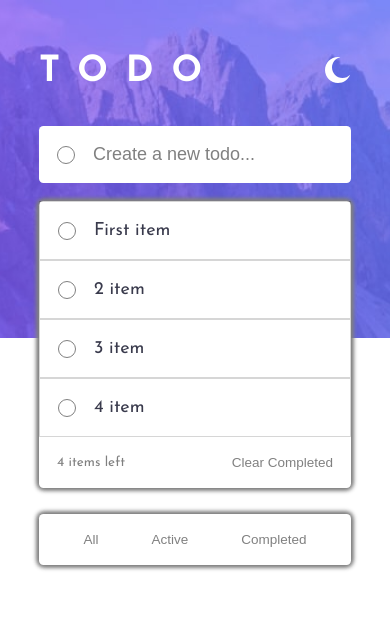
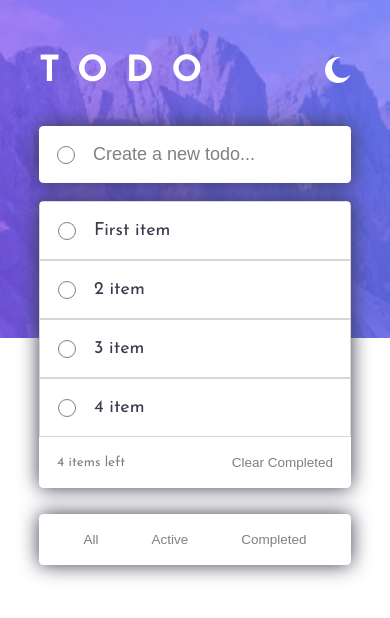
Before and after one commit to GSG-G9/ow-todo-app-hassanelnajjar, a Next.js app: page / in a window 390 px wide. Shown: the top 618 px of the page. Built offline with nearby package versions, Linux system fonts and the light colour scheme.

Commit message:
fix box-shadow

```diff
--- a/styles/Todo.module.css
+++ b/styles/Todo.module.css
@@ -9,6 +9,7 @@
   display: flex;
   justify-content: flex-start;
   align-items: center;
+  box-shadow: 0px 0px 20px var(--shadow-color);
 }
 
 .todoInput{
--- a/styles/TodoButtons.module.css
+++ b/styles/TodoButtons.module.css
@@ -35,7 +35,7 @@ color:var(--bright-blue)
   width: 100%;
   padding: 1rem;
   background-color:var(--background-color-todo-item);
-  box-shadow: 2px 0px 5px gray,0px 2px 5px gray,-2px 0px 5px gray,0px -2px 5px gray;
+  box-shadow: 0px 0px 20px var(--shadow-color);
   color:var(--todo-item-text);
   border-radius:0.25rem;
 }
--- a/styles/TodosList.module.css
+++ b/styles/TodosList.module.css
@@ -5,6 +5,6 @@
   justify-content: flex-start;
   align-items:stretch;
   background-color:var(--background-color-todo-item);
-  box-shadow: 2px 0px 5px gray,0px 2px 5px gray,-2px 0px 5px gray,0px -2px 5px gray;
+  box-shadow: 0px 0px 20px var(--shadow-color);
   color:var(--todo-item-text)
 }
--- a/styles/globals.css
+++ b/styles/globals.css
@@ -46,6 +46,7 @@ ul {
 }
 
 .darkMode {
+		--shadow-color:black;
 	--todo-item-text:var(--very-light-grayish-blue);
 		--background-color:var(--very-dark-desaturated-blue);
 	--background-color-todo-item: var(--very-dark-grayish-blue);
@@ -53,6 +54,7 @@ ul {
 }
 
 .lightMode {
+		--shadow-color:#393a4c;
 	--todo-item-text:var(--very-dark-grayish-blue);
 	--background-color-todo-item: white;
 	--background-color:white;
```
